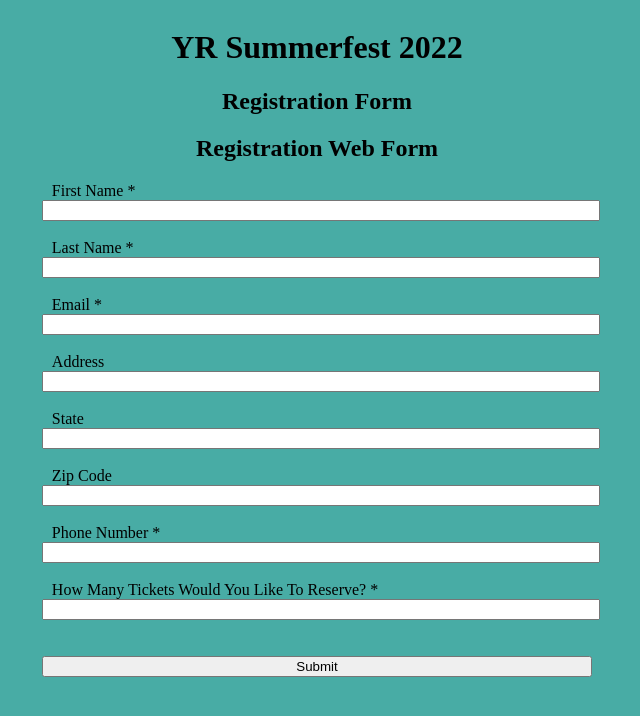
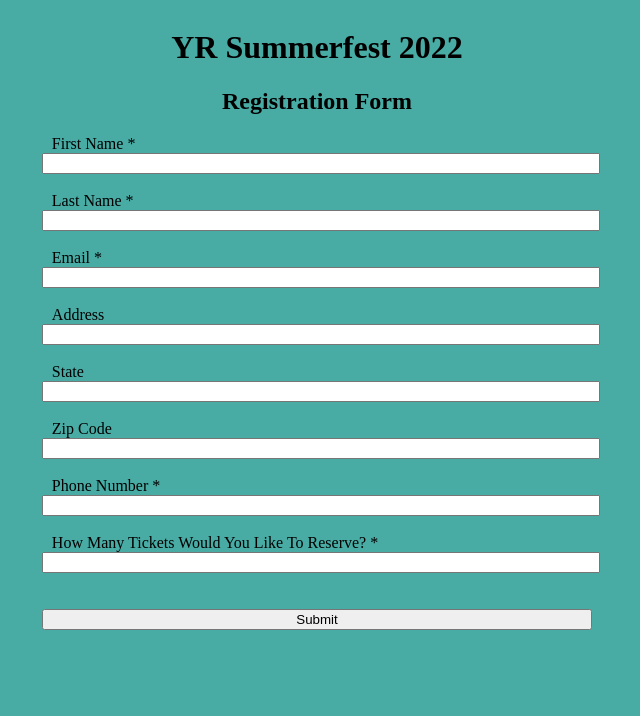
Before and after one commit to dtvillafana/simple-form, a Flask app: page / in a window 1280 px wide. Shown: the top 716 px of the page, without its empty margins (323-963 px from the left). Run offline with Flask 2, Linux system fonts and the light colour scheme.

Commit message:
fixed title

```diff
--- a/app.py
+++ b/app.py
@@ -78,7 +78,7 @@ def testing():
 
 @app.route('/', methods=['GET', 'POST'])
 def index():
-    title = 'Registration Web Form'
+    title = 'Registration Form'
     form = RegisterForm()
     first_name = None
     # Validates Form
--- a/templates/index.html
+++ b/templates/index.html
@@ -5,7 +5,6 @@
   <form>
         <div class="dName">
         <h1>YR Summerfest 2022</h1>
-    <h2>Registration Form</h2>
       	<h2> {{ title }} </h2>
         {% if first_name %}
             <h2> Thanks, {{ first_name }}</h2>
```
Lines whose indentation alone changed are shown as unchanged.
